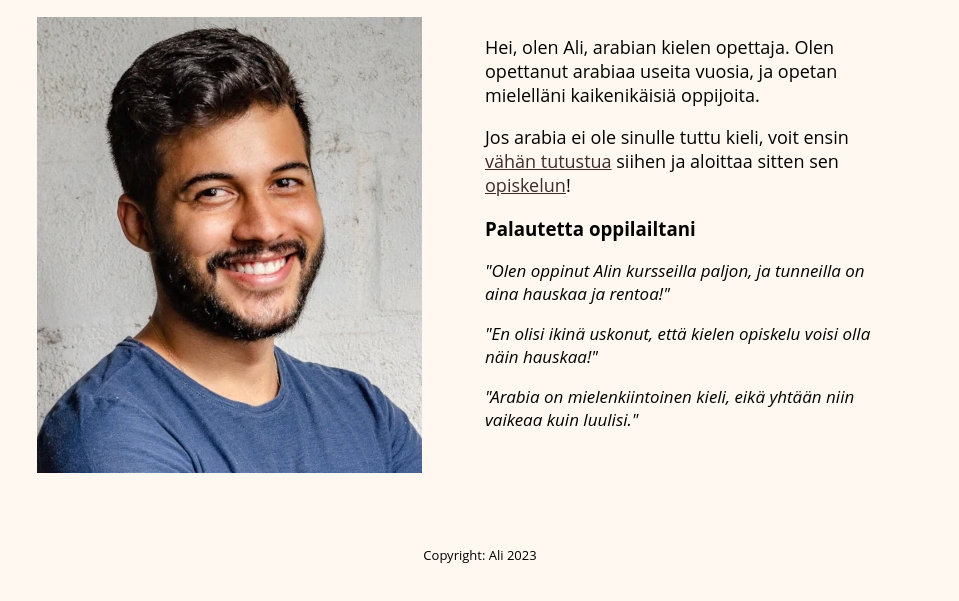
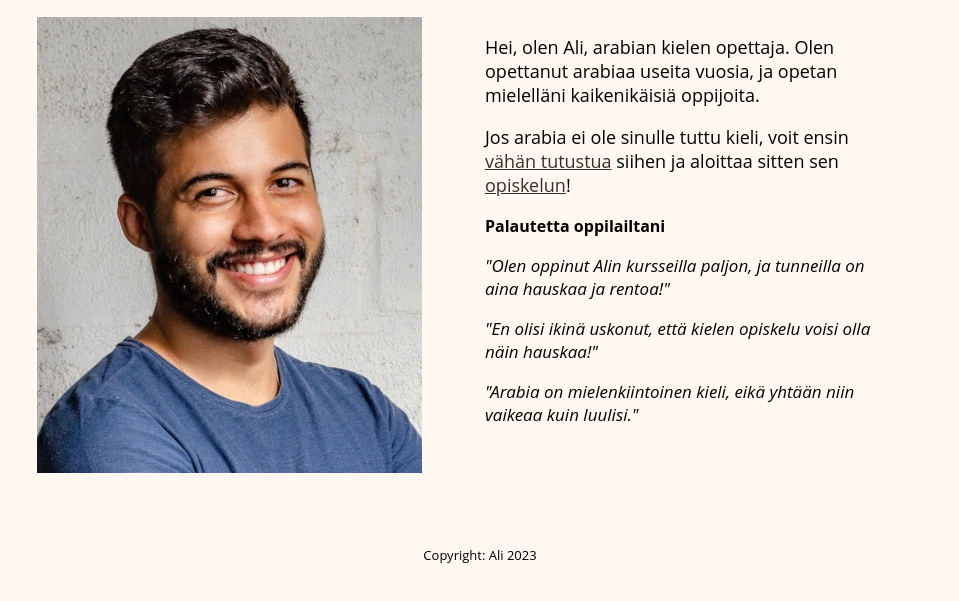
Before and after one commit to snorhh/arabia, a plain HTML site: page index.html in a window 1280 px wide. Shown: the part 123-724 px from the top of the page, without its empty margins (160-1119 px from the left). Drawn offline with Linux system fonts and the light colour scheme.

Commit message:
Add files via upload
vika commit

```diff
--- a/index.html
+++ b/index.html
@@ -33,7 +33,7 @@
                 <p class="index">Jos arabia ei ole sinulle tuttu kieli, voit ensin
                 <a href="arabia.html" class="indexlink">vähän tutustua</a> siihen ja aloittaa sitten sen <a href="hinnasto.html" class="indexlink">opiskelun</a>!
             </p>
-            <h3>Palautetta oppilailtani</h3>
+            <h2 class="h2_index">Palautetta oppilailtani</h2>
             <section class="quote">
                 <p>"Olen oppinut Alin kursseilla paljon, ja tunneilla on aina hauskaa ja rentoa!"</p>
                 <p>"En olisi ikinä uskonut, että kielen opiskelu voisi olla näin hauskaa!"</p>
--- a/style.css
+++ b/style.css
@@ -148,6 +148,10 @@ a:active.indexlink {
 }
 
 /*** Tekstien muotoilu***/
+
+.h2_index {
+  font-size: 100%;
+}
 
 h1 {
   margin-left: 3px;
```
